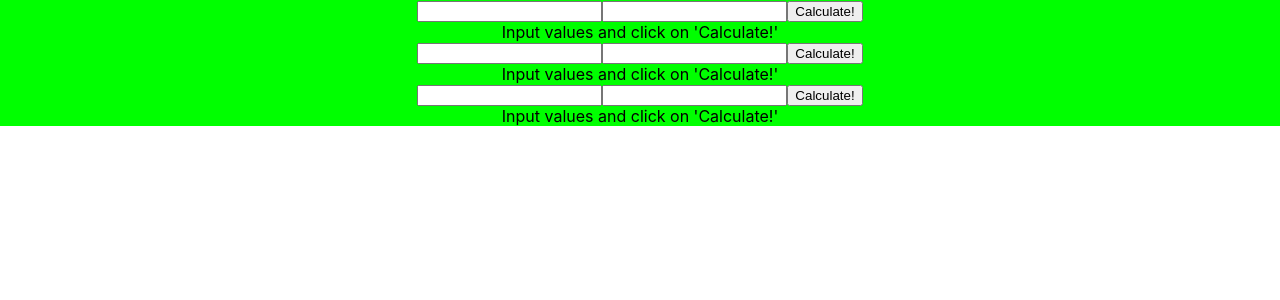
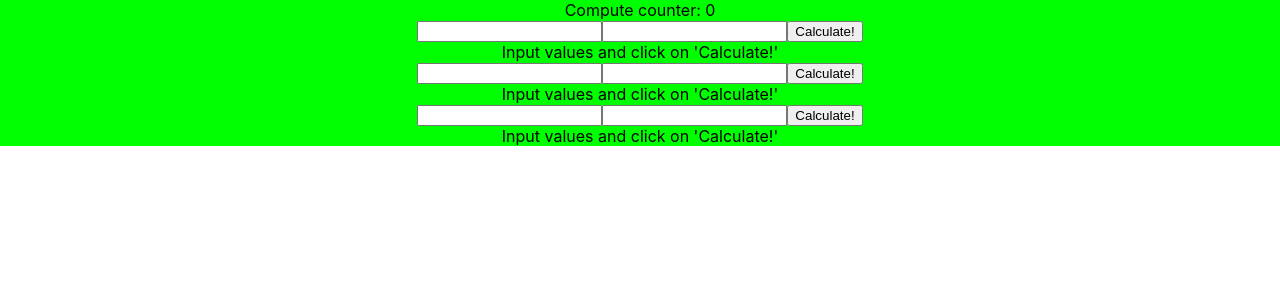
Before and after one commit to scalableinternetservices/cs291a_react_demo, a React (Create React App) app: page / in a window 1280 px wide. Shown: the top 300 px of the page. Built offline with nearby package versions, Linux system fonts and the light colour scheme.

Commit message:
Add shared calculate counter

```diff
--- a/src/App.jsx
+++ b/src/App.jsx
@@ -6,15 +6,21 @@ class App extends React.Component {
   constructor(props) {
     super(props);
     this.state = {
+      counter: 0
     }
+  }
+
+  incrementCounter = () => {
+    this.setState((prevState, _props) => ({counter: prevState.counter + 1}));
   }
 
   render() {
     return (
     <div className="App">
-      <Calculator />
-      <Calculator />
-      <Calculator />
+      <div>Compute counter: {this.state.counter}</div>
+      <Calculator callback={this.incrementCounter} />
+      <Calculator callback={this.incrementCounter} />
+      <Calculator callback={this.incrementCounter} />
     </div>
   );
   }
--- a/src/Calculator.jsx
+++ b/src/Calculator.jsx
@@ -12,6 +12,7 @@ class Calculator extends React.Component {
 
   calculate = () => {
     this.setState((prevState, _props) => ({status: prevState.left + prevState.right}));
+    this.props.callback();
   }
 
   updateInput = event => {
```
